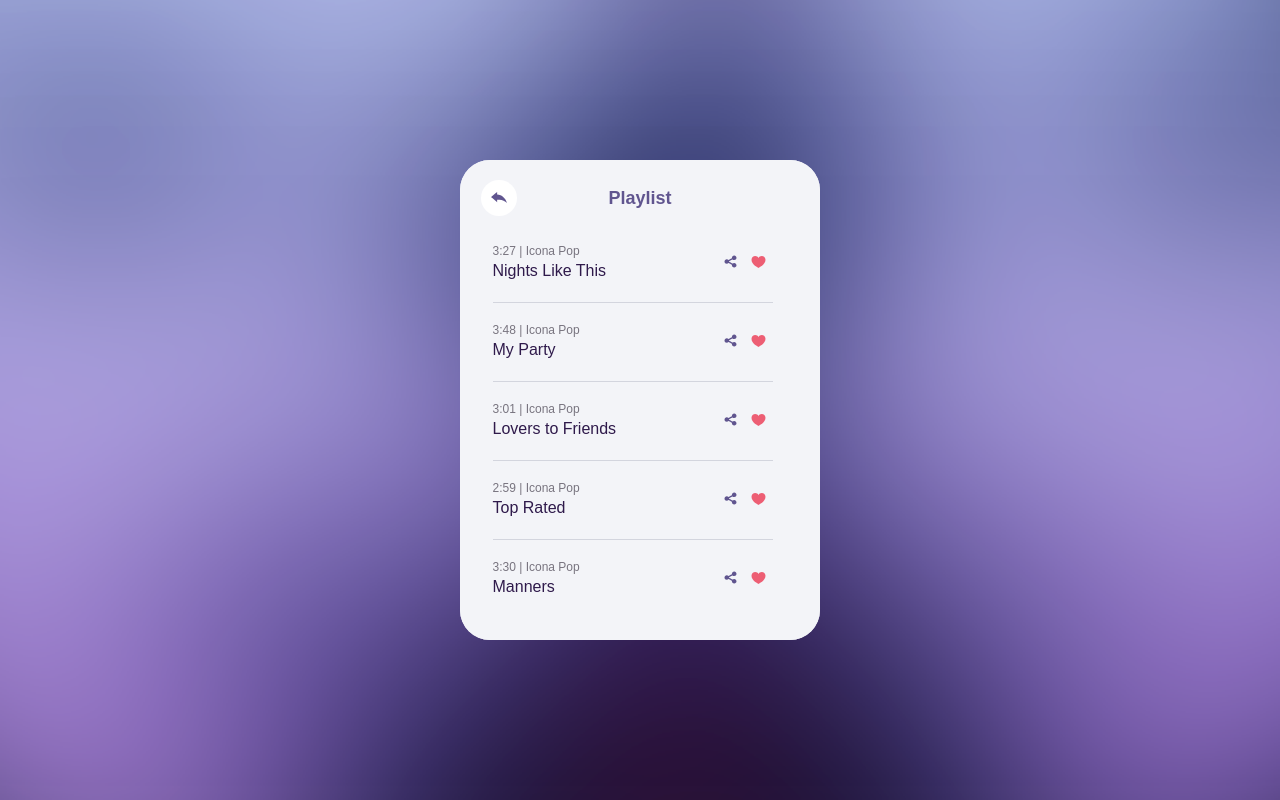
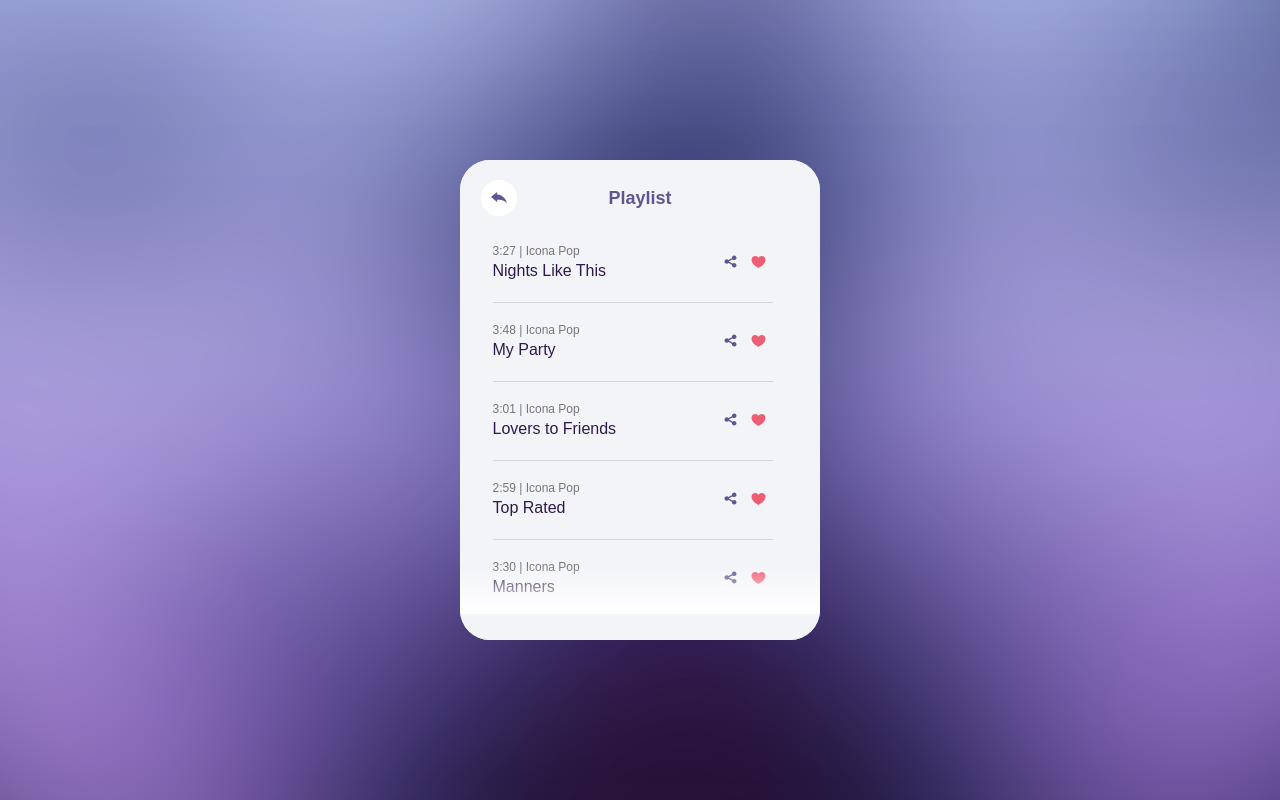
Before and after one commit to kieszkowska/Player, a React (Create React App) app: page /playlist in a window 1280 px wide. Built offline with nearby package versions, Linux system fonts and the light colour scheme; a web font is replaced by a local one.

Commit message:
More list styles

```diff
--- a/src/components/list/SongsList.js
+++ b/src/components/list/SongsList.js
@@ -7,6 +7,7 @@ class SongsList extends Component {
 
     render() {
         return (
+            <div className='songsContainer'>
                 <div className='songsList'>
                     { this.props.songs.map((el, i) => {
                         return (
@@ -17,12 +18,14 @@ class SongsList extends Component {
                                     <span className='title'>{ el.title }</span>
                                 </Link>
                                 <div key={ i * 100 } >
-                                <img src={ share } alt='Share' />
-                                <img src={ favorite } alt='Add to favorite' />
+                                    <img className='btn-transparent' src={ share } alt='Share' />
+                                    <img className='btn-transparent' src={ favorite } alt='Add to favorite' />
                                 </div>
                             </div>
                         );
                     }) }
+                </div>
+                <div className='shadow'>{ null }</div>
             </div>
         );
     }
--- a/src/style/buttons.scss
+++ b/src/style/buttons.scss
@@ -26,3 +26,11 @@
         }
     }
 }
+
+.btn-transparent {
+    cursor: pointer;
+
+    &:hover {
+        opacity: 0.8;
+    }
+}
--- a/src/style/list.scss
+++ b/src/style/list.scss
@@ -3,6 +3,7 @@
     height: 480px;
     background-color: #f3f4f8;
     border-radius: 30px;
+    overflow: hidden;
 }
 
 .listNav {
--- a/src/style/songsList.scss
+++ b/src/style/songsList.scss
@@ -4,7 +4,8 @@
     padding-right: 25px;
     padding-left: 10px;
     margin: 10px auto;
-    overflow: auto;
+    overflow-y: auto;
+    overflow-x: hidden;
 
     .listElement {
         display: flex;
@@ -18,6 +19,7 @@
 
         &:last-child {
             border-bottom: none;
+            margin-bottom: 30px;
         }
 
         img {
@@ -49,3 +51,18 @@
 ::-webkit-scrollbar-track {
     background: transparent;
 }
+
+.songsContainer {
+    height: calc(450px - 54px);
+}
+
+.shadow {
+    position: relative;
+    bottom: 60px;
+    height: 50px;
+    width: 360px;
+
+    background: -moz-linear-gradient(bottom,  rgba(255,255,255,1) 0%, rgba(255,255,255,0) 100%);
+    background: -webkit-linear-gradient(bottom,  rgba(255,255,255,1) 0%,rgba(255,255,255,0) 100%);
+    background: linear-gradient(to top,  rgba(255,255,255,1) 0%,rgba(255,255,255,0) 100%);
+}
```
Lines whose indentation alone changed are shown as unchanged.
